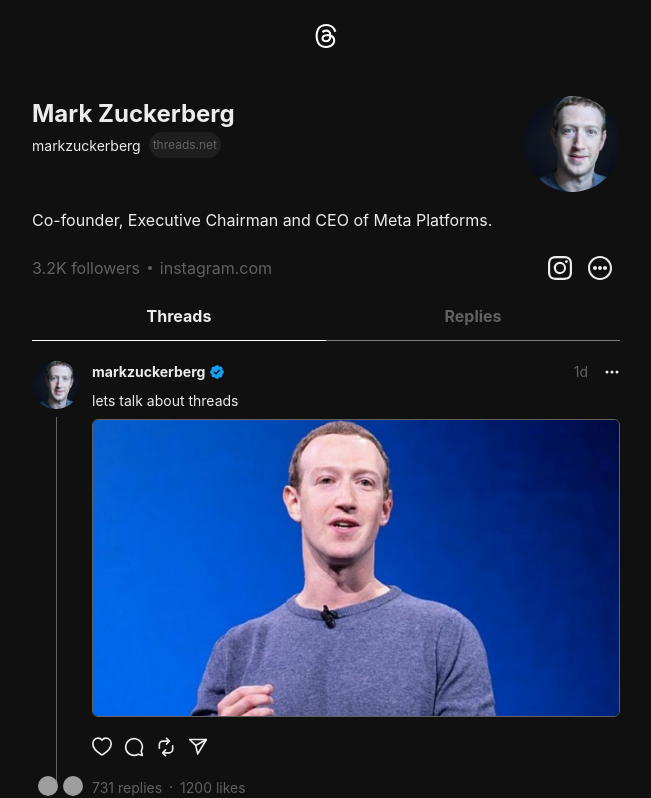
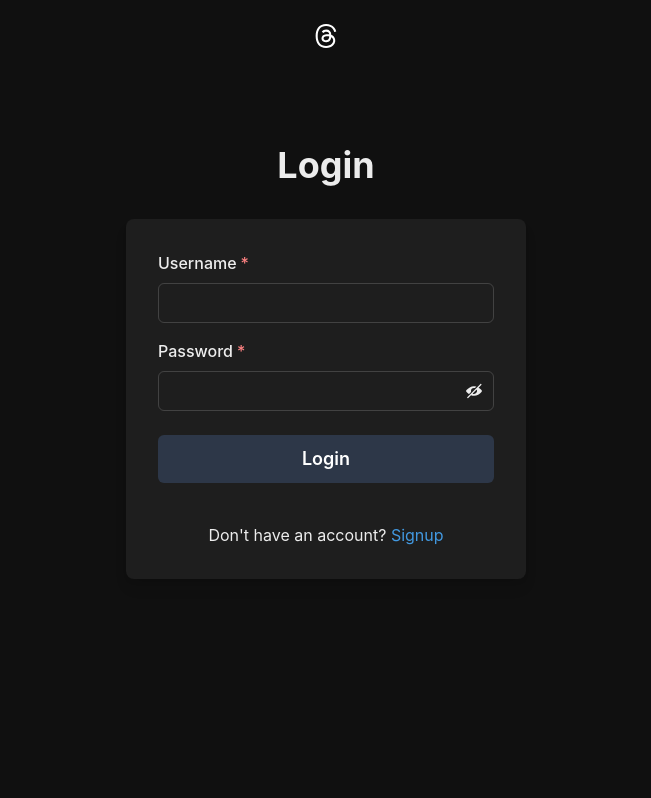
Before and after one commit to SpeedyG3/Project_LinkUp, a React (Vite) app in the folder frontend/: page /auth in a window 1280 px wide. Shown: the top 798 px of the page, without its empty margins (314-965 px from the left). Built offline with nearby package versions, Linux system fonts and the light colour scheme; grey boxes are pictures that could not be loaded.

Commit message:
authfrontend+bacl

```diff
--- a/frontend/package.json
+++ b/frontend/package.json
@@ -10,6 +10,7 @@
     "preview": "vite preview"
   },
   "dependencies": {
+    "@chakra-ui/icons": "^2.1.1",
     "@chakra-ui/react": "^2.8.2",
     "@emotion/react": "^11.13.0",
     "@emotion/styled": "^11.13.0",
@@ -17,7 +18,8 @@
     "react": "^18.3.1",
     "react-dom": "^18.3.1",
     "react-icons": "^5.2.1",
-    "react-router-dom": "^6.25.1"
+    "react-router-dom": "^6.25.1",
+    "recoil": "^0.7.7"
   },
   "devDependencies": {
     "@types/react": "^18.3.3",
--- a/frontend/src/App.jsx
+++ b/frontend/src/App.jsx
@@ -4,6 +4,7 @@
 import Header from "./components/Header";
 import PostPage from "./pages/PostPage";
 import HomePage from "./pages/HomePage";
+import AuthPage from "./pages/AuthPage";
 
 function App() {
   return (
@@ -12,6 +13,7 @@
       <Header />
       <Routes>
         <Route path="/" element={<HomePage/>}/>
+        <Route path="/auth" element={<AuthPage/>}/>
         <Route path="/:username" element={<UserPage />}/>
         <Route path="/:username/post/:pid" element={<PostPage />}/>
       </Routes>
--- /dev/null
+++ b/frontend/src/atoms/authAtom.js
@@ -0,0 +1,8 @@
+import {atom} from 'recoil';
+
+const authScreenAtom = atom({
+    key: 'authScreenAtom',
+    default: 'login',
+})
+
+export default authScreenAtom;
--- /dev/null
+++ b/frontend/src/components/LoginCard.jsx
@@ -0,0 +1,86 @@
+'use client'
+
+import {
+  Flex,
+  Box,
+  FormControl,
+  FormLabel,
+  Input,
+  InputGroup,
+  InputRightElement,
+  Stack,
+  Button,
+  Heading,
+  Text,
+  useColorModeValue,
+  Link,
+} from '@chakra-ui/react'
+import { useState } from 'react'
+import { ViewIcon, ViewOffIcon } from '@chakra-ui/icons'
+import { useSetRecoilState } from 'recoil'
+import authScreenAtom from '../atoms/authAtom'
+
+export default function SignupCard() {
+  const [showPassword, setShowPassword] = useState(false)
+  const setAuthScreen = useSetRecoilState(authScreenAtom);
+  return (
+    <Flex
+      align={'center'}
+      justify={'center'}
+      >
+      <Stack spacing={8} mx={'auto'} maxW={'lg'} py={12} px={6}>
+        <Stack align={ 'center'}>
+          <Heading fontSize={'4xl'} textAlign={'center'}>
+            Login
+          </Heading>
+        </Stack>
+        <Box
+          rounded={'lg'}
+          bg={useColorModeValue('white', 'gray.dark')}
+          boxShadow={'lg'}
+          p={8}
+          w={{
+            base: "full", sm: "400px",
+          }}>
+          <Stack spacing={4}>
+            <FormControl isRequired>
+              <FormLabel>Username</FormLabel>
+              <Input type="text" />
+            </FormControl>
+            <FormControl isRequired>
+              <FormLabel>Password</FormLabel>
+              <InputGroup>
+                <Input type={showPassword ? 'text' : 'password'} />
+                <InputRightElement h={'full'}>
+                  <Button
+                    variant={'ghost'}
+                    onClick={() => setShowPassword((showPassword) => !showPassword)}>
+                    {showPassword ? <ViewIcon /> : <ViewOffIcon />}
+                  </Button>
+                </InputRightElement>
+              </InputGroup>
+            </FormControl>
+            <Stack spacing={10} pt={2}>
+              <Button
+                loadingText="Submitting"
+                size="lg"
+                bg={useColorModeValue("gray.600", "gray.700")}
+                color={'white'}
+                _hover={{
+                  bg: useColorModeValue("gray.700", "gray.800"),
+                }}>
+                Login
+              </Button>
+            </Stack>
+            <Stack pt={6}>
+              <Text align={'center'}>
+                Don&apos;t have an account? <Link color={'blue.400'}
+                onClick={() => setAuthScreen("signup")}>Signup</Link>
+              </Text>
+            </Stack>
+          </Stack>
+        </Box>
+      </Stack>
+    </Flex>
+  )
+}
--- /dev/null
+++ b/frontend/src/components/SignupCard.jsx
@@ -0,0 +1,134 @@
+'use client'
+
+import {
+  Flex,
+  Box,
+  FormControl,
+  FormLabel,
+  Input,
+  InputGroup,
+  HStack,
+  InputRightElement,
+  Stack,
+  Button,
+  Heading,
+  Text,
+  useColorModeValue,
+  Link,
+} from '@chakra-ui/react'
+import { useState } from 'react'
+import { ViewIcon, ViewOffIcon } from '@chakra-ui/icons'
+import { useSetRecoilState } from 'recoil'
+import authScreenAtom from '../atoms/authAtom'
+
+export default function SignupCard() {
+  const [showPassword, setShowPassword] = useState(false)
+  const setAuthScreen = useSetRecoilState(authScreenAtom);
+  const [inputs, setInputs] = useState({
+    name: "",
+    username: "",
+    email: "",
+    password: "",
+  });
+
+  const handleSignup = async() => {
+    // console.log(inputs);
+    try{
+      const res = await fetch("/api/users/signup",{
+        method: "POST",
+        headers: {
+          "Content-Type": "application/json",
+        },
+        body: JSON.stringify(inputs),
+      });
+      const data = await res.json();
+      console.log(data);
+    }catch(error){
+      console.log(error);
+    }
+  };
+
+  return (
+    <Flex
+      align={'center'}
+      justify={'center'}
+      >
+      <Stack spacing={8} mx={'auto'} maxW={'lg'} py={12} px={6}>
+        <Stack align={ 'center'}>
+          <Heading fontSize={'4xl'} textAlign={'center'}>
+            Sign up
+          </Heading>
+        </Stack>
+        <Box
+          rounded={'lg'}
+          bg={useColorModeValue('white', 'gray.dark')}
+          boxShadow={'lg'}
+          p={8}>
+          <Stack spacing={4}>
+            <HStack>
+              <Box>
+                <FormControl isRequired>
+                  <FormLabel>Full Name</FormLabel>
+                  <Input type="text"
+                  onChange={(e) => setInputs({...inputs, name: e.target.value})}
+                  value={inputs.name}
+                  />
+                </FormControl>
+              </Box>
+              <Box>
+                <FormControl isRequired>
+                  <FormLabel>Username</FormLabel>
+                  <Input type="text"
+                  onChange={(e) => setInputs({...inputs, username: e.target.value})}
+                  value={inputs.username}
+                  />
+                </FormControl>
+              </Box>
+            </HStack>
+            <FormControl isRequired>
+              <FormLabel>Email address</FormLabel>
+              <Input type="email"
+              onChange={(e) => setInputs({...inputs, email: e.target.value})}
+              value={inputs.email}
+              />
+            </FormControl>
+            <FormControl isRequired>
+              <FormLabel>Password</FormLabel>
+              <InputGroup>
+                <Input type={showPassword ? 'text' : 'password'}
+                onChange={(e) => setInputs({...inputs, password: e.target.value})}
+                value={inputs.password}/>
+                <InputRightElement h={'full'}>
+                  <Button
+                    variant={'ghost'}
+                    onClick={() => setShowPassword((showPassword) => !showPassword)}>
+                    {showPassword ? <ViewIcon /> : <ViewOffIcon />}
+                  </Button>
+                </InputRightElement>
+              </InputGroup>
+            </FormControl>
+            <Stack spacing={10} pt={2}>
+              <Button
+                loadingText="Submitting"
+                size="lg"
+                bg={useColorModeValue("gray.600", "gray.700")}
+                color={'white'}
+                _hover={{
+                  bg: useColorModeValue("gray.700", "gray.800"),
+                }}
+                onClick={handleSignup}>
+                Sign up
+              </Button>
+            </Stack>
+            <Stack pt={6}>
+              <Text align={'center'}>
+                Already a user? <Link color={'blue.400'}
+                onClick={() => setAuthScreen("login")}>Login</Link>
+              </Text>
+            </Stack>
+          </Stack>
+        </Box>
+      </Stack>
+    </Flex>
+  )
+}
--- a/frontend/src/main.jsx
+++ b/frontend/src/main.jsx
@@ -3,8 +3,9 @@
 import App from './App.jsx'
 import './index.css'
 import { mode } from '@chakra-ui/theme-tools';
-import { ChakraProvider, ColorModeScript, extendTheme} from '@chakra-ui/react'
+import { ChakraProvider, ColorModeScript, extendTheme } from '@chakra-ui/react'
 import { BrowserRouter } from 'react-router-dom';
+import { RecoilRoot } from 'recoil';
 
 const styles = {
   global: (props) => ({
@@ -27,15 +28,17 @@
   }
 }
 
-const theme = extendTheme({config, styles, colors});
+const theme = extendTheme({ config, styles, colors });
 
 ReactDOM.createRoot(document.getElementById('root')).render(
   <React.StrictMode>
+    <RecoilRoot>
       <BrowserRouter>
         <ChakraProvider theme={theme}>
           <ColorModeScript initialColorMode={theme.config.initialColorMode} />
           <App />
         </ChakraProvider>
       </BrowserRouter>
+    </RecoilRoot>
   </React.StrictMode>,
 )
--- /dev/null
+++ b/frontend/src/pages/AuthPage.jsx
@@ -0,0 +1,15 @@
+import SignupCard from "../components/SignupCard"
+import LoginCard from "../components/LoginCard"
+import { useRecoilValue, useSetRecoilState } from "recoil";
+import authScreenAtom from "../atoms/authAtom";
+
+const AuthPage = () => {
+    //state management with recoil
+    const authScreenState = useRecoilValue(authScreenAtom);
+    useSetRecoilState(authScreenAtom);
+  return <>
+    {authScreenState==="login" ? <LoginCard/> : <SignupCard/>}
+  </>;
+}
+
+export default AuthPage
--- a/frontend/vite.config.js
+++ b/frontend/vite.config.js
@@ -6,5 +6,13 @@
   plugins: [react()],
   server: {
     port: 3000,
+    //GETTING RID OF CORS ERROR
+    proxy: {
+      "/api": {
+        target: "http://localhost:5000",
+        changeOrigin: true,
+        secure: false,
+      },
+    },
   },
 });
```
Also changed, not shown: 1 other file (tests, documents, lock files or other folders). Lines whose indentation alone changed are shown as unchanged.
